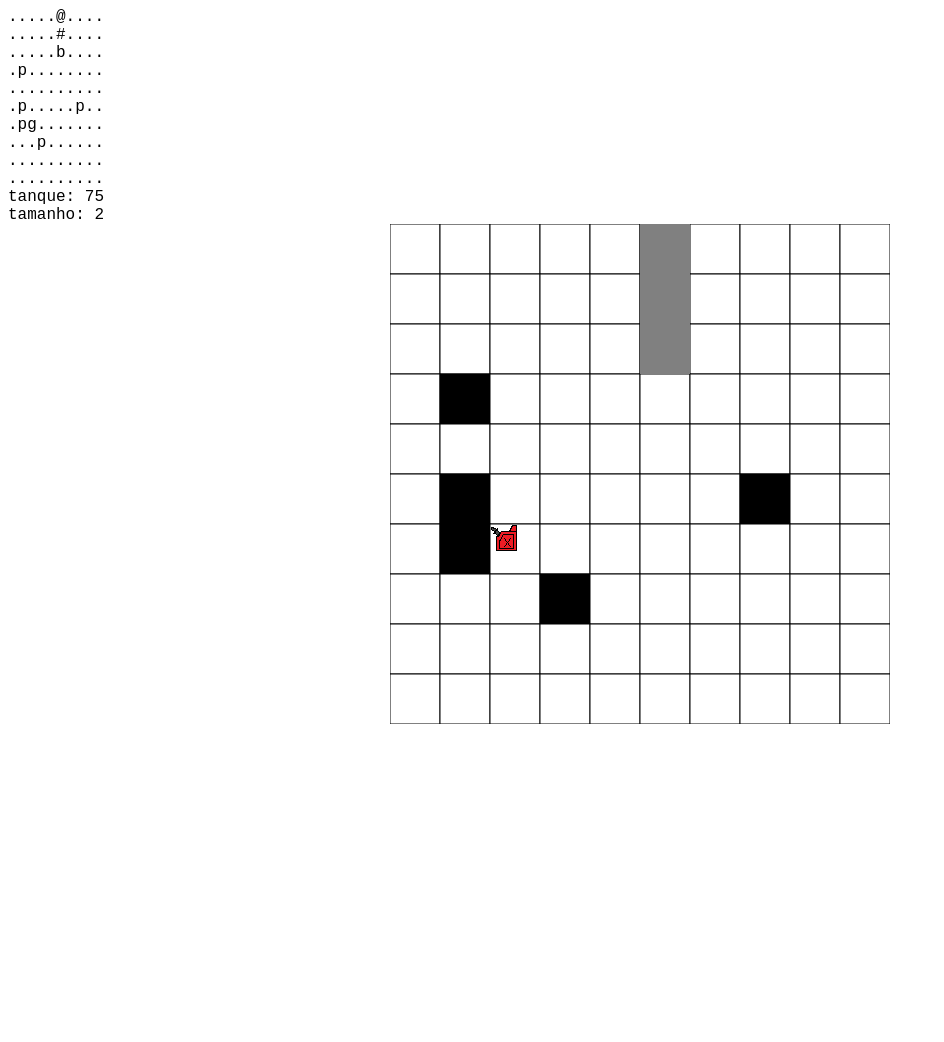
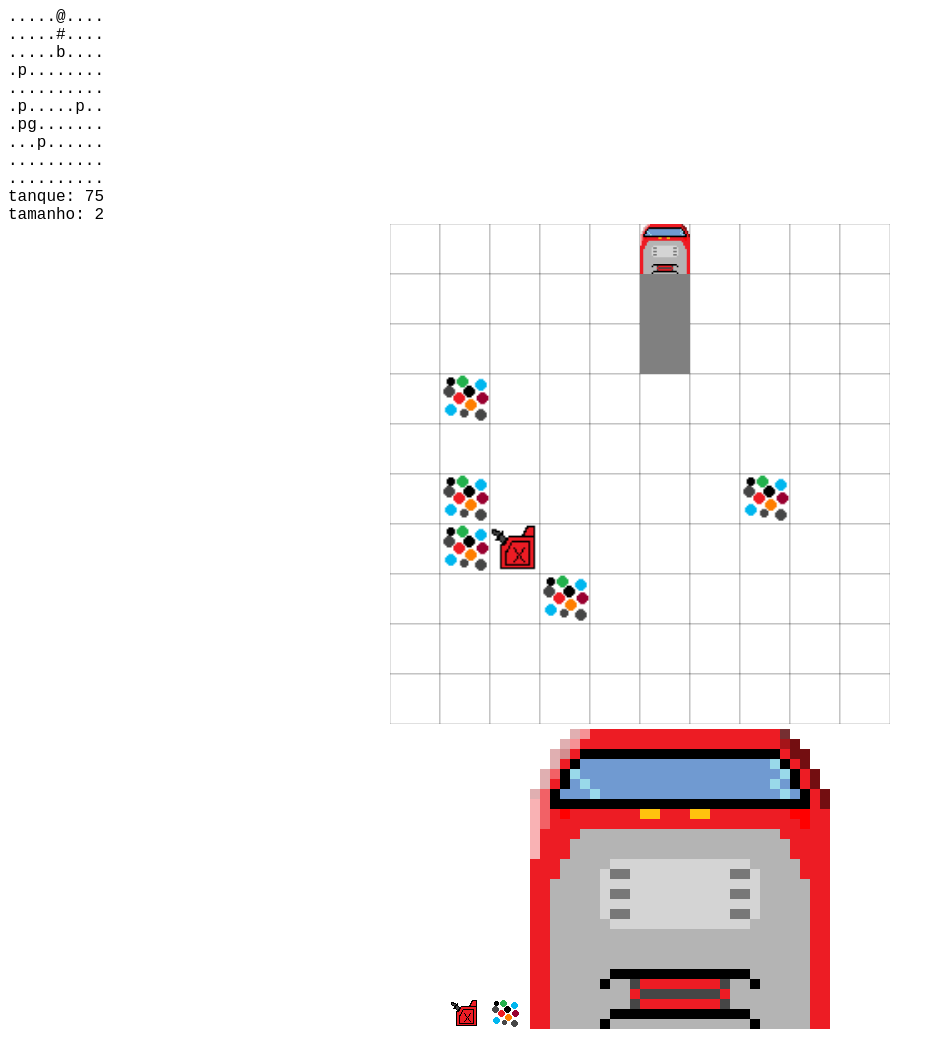
Before and after one commit to becastal/buSnake, a plain HTML site: page jogo.html in a window 1280 px wide. Shown: the whole page, without its empty margins (0-944 px from the left). Before the commit the page ends 800 px from the top, so only its background shows below. Drawn offline with Linux system fonts and the light colour scheme.

Commit message:
canvas de malandro

```diff
--- a/jogo.html
+++ b/jogo.html
@@ -14,8 +14,10 @@
 
     <section id="jogo">
         <canvas height="500" width="500"></canvas>
-        <div id="imagens" hidden>
+        <div id="imagens">
             <img src="./images/gasolina.png" alt="" id="gasolina">
+            <img src="./images/pessoas.png" alt="" id="pessoas">
+            <img src="./images/metro/cabeca.png" alt="" id="cabeca">
         </div>
     </section>
 
--- a/script.js
+++ b/script.js
@@ -265,31 +265,49 @@ let desenhos = {
     celulaLargura: canvas.width / MAX_LARGURA,
 
     desenhaFundo: function (i, j) {
+        // TODO: definir se so isso ta ok ou criar um cenario.
         ctx.beginPath();
         ctx.fillStyle = "white";
         ctx.fillRect(j * this.celulaLargura, i * this.celulaAltura, this.celulaLargura, this.celulaAltura);
+        ctx.lineWidth = 0.25;
         ctx.strokeStyle = "black";
         ctx.strokeRect(j * this.celulaLargura, i * this.celulaAltura, this.celulaLargura, this.celulaAltura);
         ctx.closePath();
     },
 
+    anguloPelaDirecao: function (dir) {
+        if (dir[0] == 0)
+            if (dir[1] == 1) return 90; else return 270;
+        else
+            if (dir[0] == 1) return 180; else return 0;
+    },
+
     desenhaPessoa: function (i, j) {
+        // TODO: randomizar a imagem das pessoas. acho que ter umas 10 possiveis configuracoes em imagens.
+        let img = document.querySelector("#imagens #pessoas");
+        ctx.drawImage(img, j * this.celulaLargura, i * this.celulaAltura, this.celulaLargura, this.celulaAltura);
+    },
+
+    desenhaGasolina: function (i, j) {
+        let img = document.querySelector("#imagens #gasolina");
+        ctx.drawImage(img, j * this.celulaLargura, i * this.celulaAltura, this.celulaLargura, this.celulaAltura);
+    },
+
+    desenhaCorpo: function (i, j) {
+        // TODO: obviamente usar img definir a orientacao do corpo e usar css transform pra orientar a imagem.
         ctx.beginPath();
-        ctx.fillStyle = "black";
+        ctx.fillStyle = "gray";
         ctx.fillRect(j * this.celulaLargura, i * this.celulaAltura, this.celulaLargura, this.celulaAltura);
         ctx.closePath();
     },
 
-    desenhaGasolina: function (i, j) {
-        let img = document.querySelector("#imagens #gasolina");
-        ctx.drawImage(img, j * this.celulaLargura, i * this.celulaAltura);
-    },
-
-    desenhaCorpo: function (i, j) {
-        ctx.beginPath();
-        ctx.fillStyle = "gray";
-        ctx.fillRect(j * this.celulaLargura, i * this.celulaAltura, this.celulaLargura, this.celulaAltura);
-        ctx.closePath();
+    desenhaCabeca: function () {
+        // TODO: canvas nao funciona com esse rotate do css.
+        // TODO: acho que a resposta ta aqui https://www.dynamsoft.com/codepool/how-to-rotate-image-with-javascript.html mas quero dormir.
+        let img = document.querySelector("#imagens #cabeca");
+        img.style.transform = 'rotate(' + this.anguloPelaDirecao(direcao) + 'deg)'
+        let ni = document.querySelector("#imagens #cabeca");
+        ctx.drawImage(ni, cabeca[1] * this.celulaLargura, cabeca[0] * this.celulaAltura, this.celulaLargura, this.celulaAltura);
     }
 }
 
@@ -308,5 +326,6 @@ function atualizaCanvas() {
     for (c of corpo)
         desenhos.desenhaCorpo(c[0], c[1]);
 
-    desenhos.desenhaCorpo(cabeca[0], cabeca[1]);
+    desenhos.desenhaCabeca();
+    // TODO: alguma coisa pra manter controle do combustivel. seria legal uma barra na direia que diminui com o tempo.
 }
```
Also changed, not shown: images/pessoas.png (added), style.css (line endings or trailing spaces).
